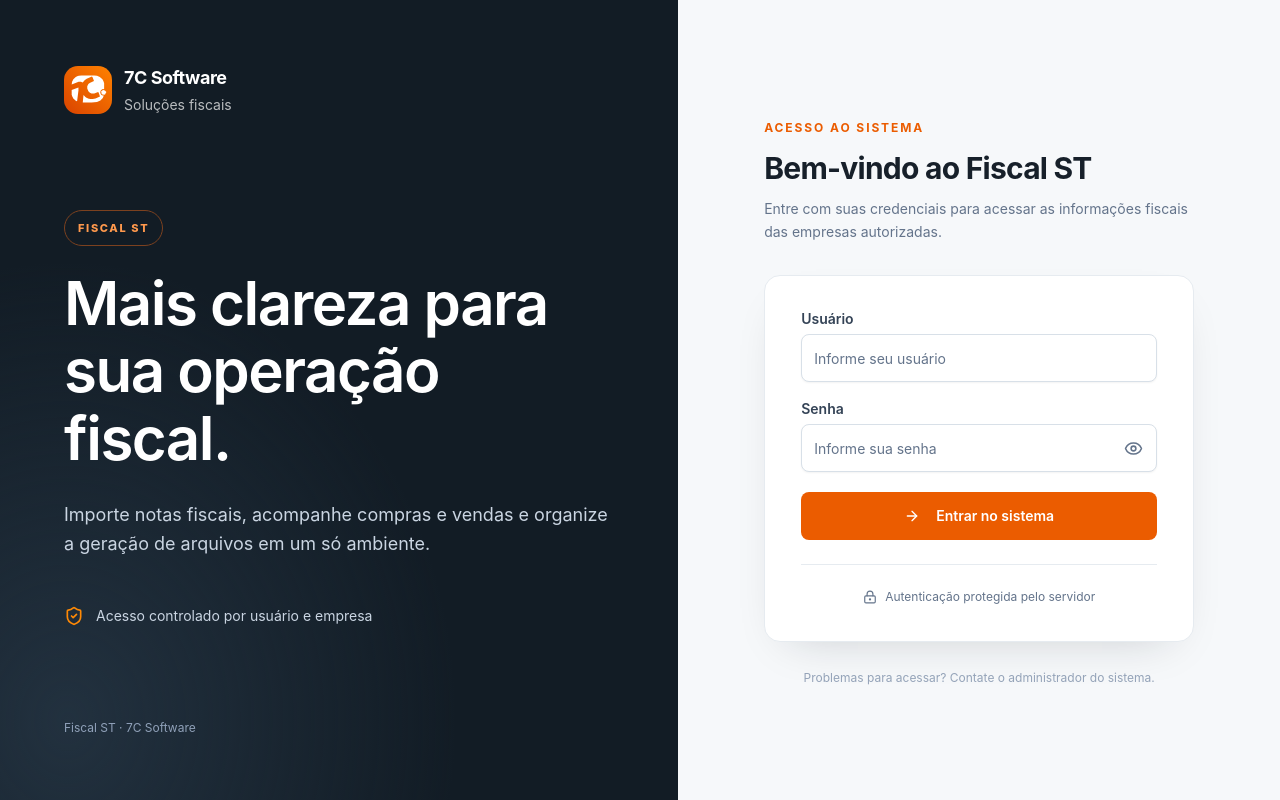
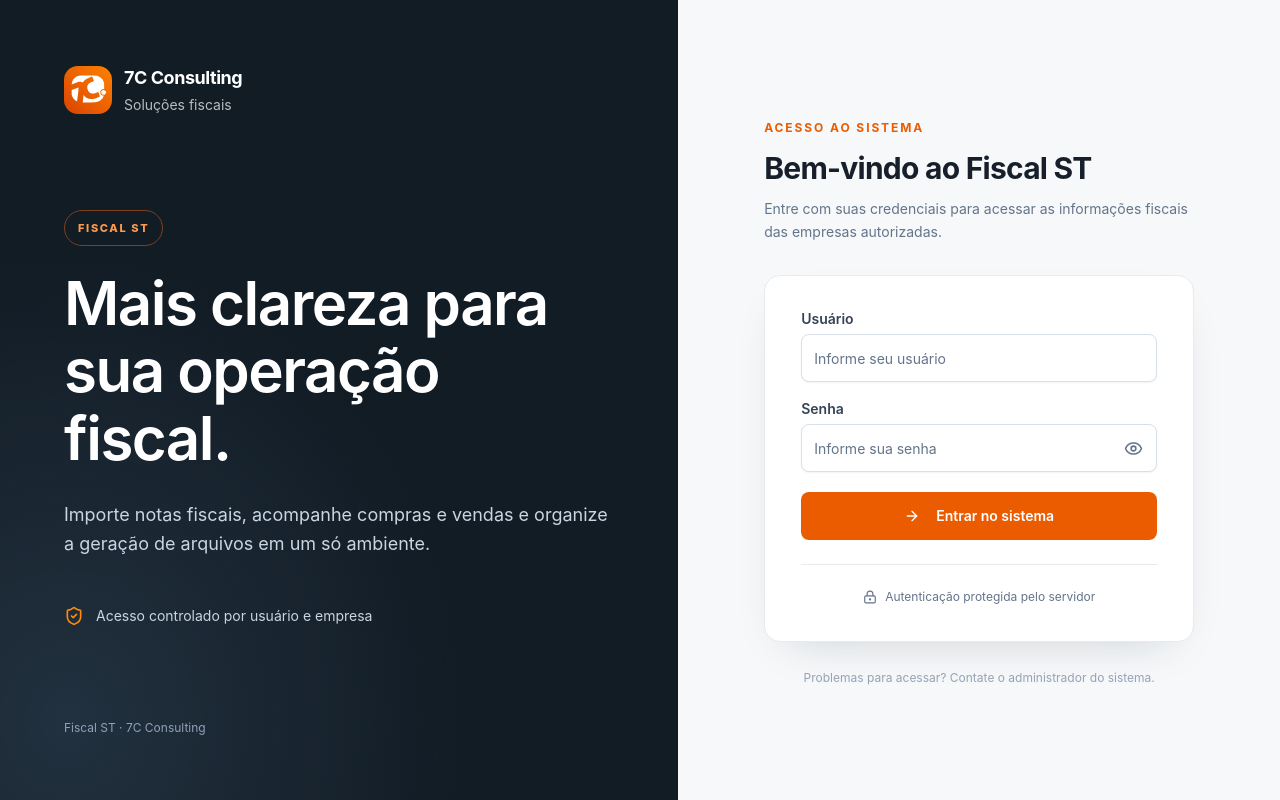
Before and after one commit to CMOURASIGA/mardisa_fiscal, a React (Vite) app: page / in a window 1280 px wide. Built offline with nearby package versions, Linux system fonts and the light colour scheme; no server answers.

Commit message:
fix(branding): atualizar 7C Software para 7C Consulting

```diff
--- a/src/components/LoginPage.tsx
+++ b/src/components/LoginPage.tsx
@@ -44,8 +44,8 @@ const LoginPage = () => {
     <div className="fiscal-login min-h-screen grid lg:grid-cols-[minmax(0,1.06fr)_minmax(420px,.94fr)]">
       <aside className="fiscal-login-brand hidden lg:flex flex-col justify-between p-12 xl:p-16">
         <div className="flex items-center gap-3">
-          <img src="/logo-7c.svg" alt="7C Software" className="h-12 w-12 rounded-xl object-cover" />
-          <div><strong className="block text-lg tracking-tight">7C Software</strong><span className="text-sm opacity-70">Soluções fiscais</span></div>
+          <img src="/logo-7c.svg" alt="7C Consulting" className="h-12 w-12 rounded-xl object-cover" />
+          <div><strong className="block text-lg tracking-tight">7C Consulting</strong><span className="text-sm opacity-70">Soluções fiscais</span></div>
         </div>
         <div className="max-w-xl">
           <span className="fiscal-kicker">FISCAL ST</span>
@@ -53,13 +53,13 @@ const LoginPage = () => {
           <p className="mt-7 text-lg leading-relaxed text-slate-300">Importe notas fiscais, acompanhe compras e vendas e organize a geração de arquivos em um só ambiente.</p>
           <div className="mt-12 flex items-center gap-3 text-sm text-slate-300"><ShieldCheck size={20} className="text-orange-400" /> Acesso controlado por usuário e empresa</div>
         </div>
-        <p className="text-xs text-slate-400">Fiscal ST · 7C Software</p>
+        <p className="text-xs text-slate-400">Fiscal ST · 7C Consulting</p>
       </aside>
       <main className="flex min-h-screen items-center justify-center bg-[#f6f8fa] p-6 sm:p-10">
         <div className="w-full max-w-[430px]">
           <div className="mb-10 flex lg:hidden items-center gap-3">
-            <img src="/logo-7c.svg" alt="7C Software" className="h-12 w-12 rounded-xl object-cover" />
-            <strong>7C Software · Fiscal ST</strong>
+            <img src="/logo-7c.svg" alt="7C Consulting" className="h-12 w-12 rounded-xl object-cover" />
+            <strong>7C Consulting · Fiscal ST</strong>
           </div>
           <div className="mb-8">
             <span className="text-xs font-bold uppercase tracking-[.16em] text-[#eb5c00]">ACESSO AO SISTEMA</span>
```
